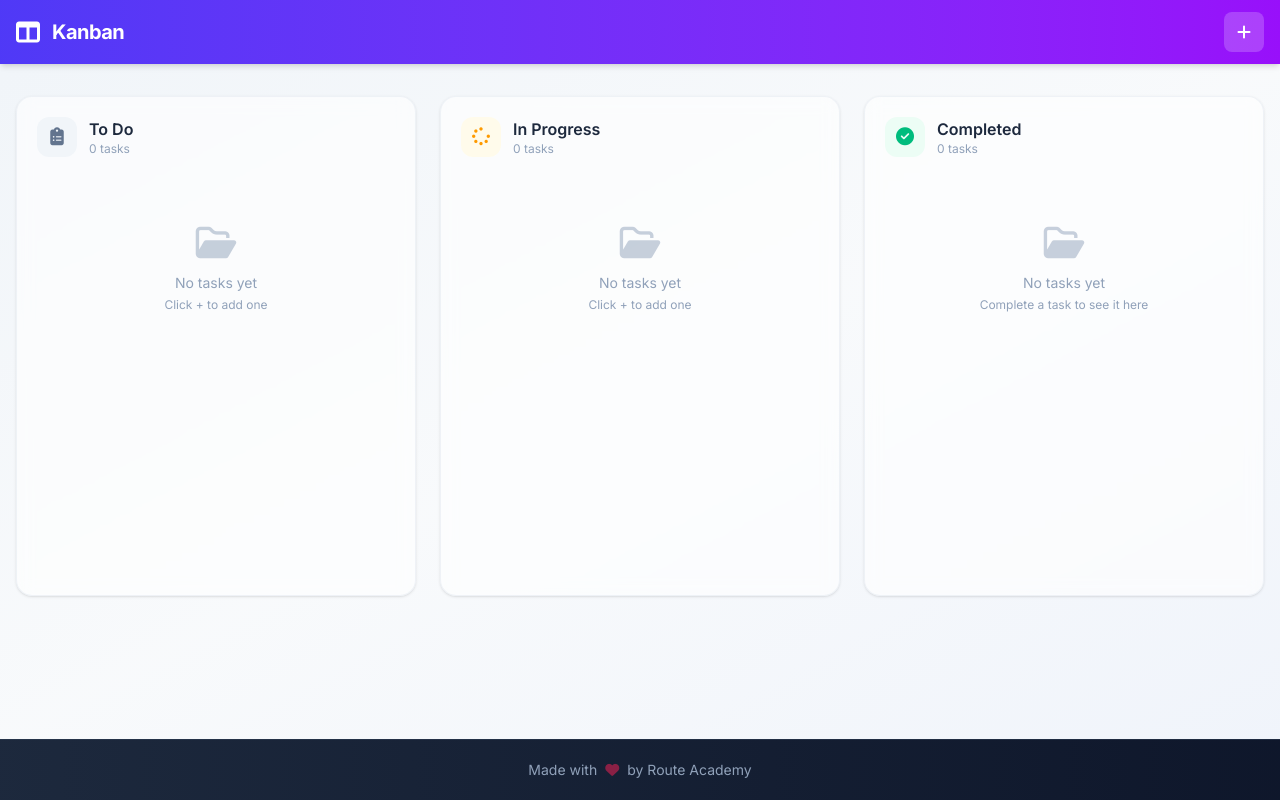
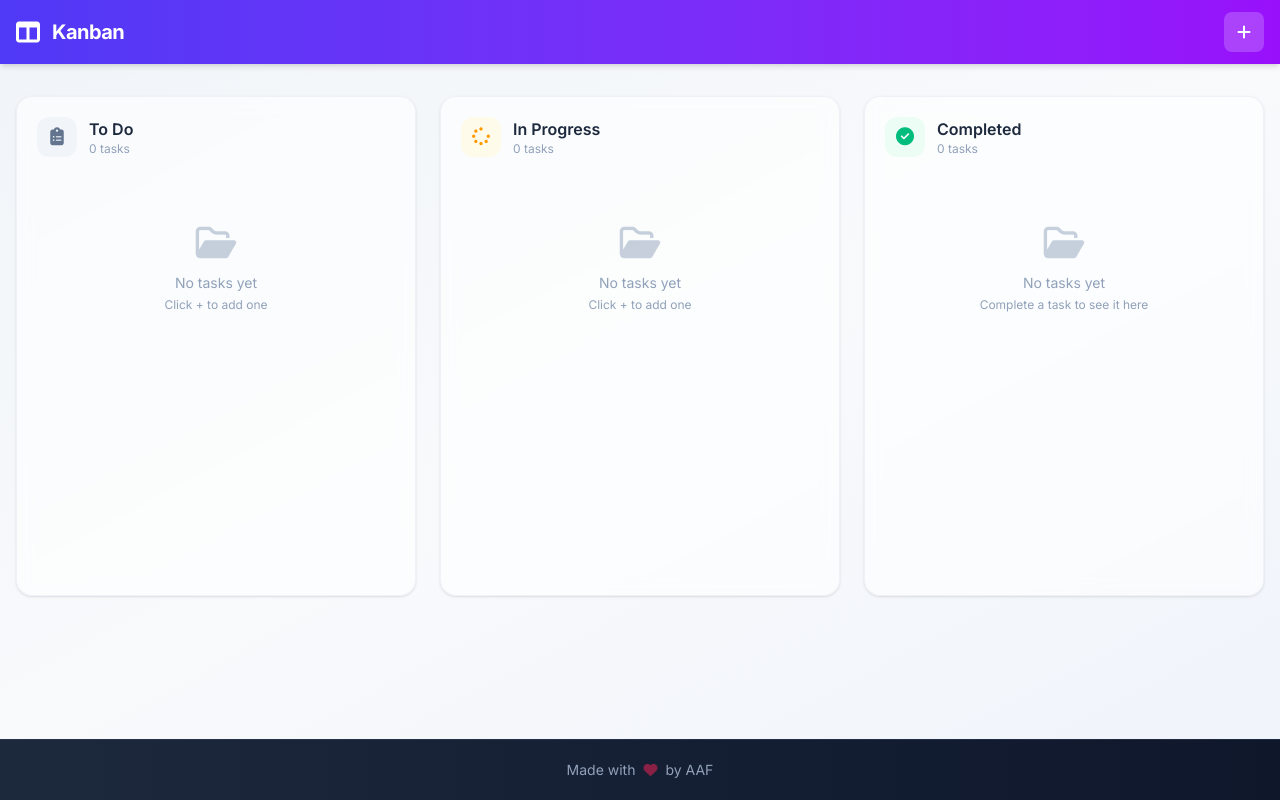
Before and after one commit to Ahmed-Assem99/Project13-KanbanTaskManager, a website: page index.html in a window 1280 px wide. Drawn offline with Linux system fonts and the light colour scheme.

Commit message:
changed footer signature

```diff
--- a/index.html
+++ b/index.html
@@ -334,7 +334,7 @@
           >
             Made with
             <i class="fa-solid fa-heart text-rose-500 animate-pulse"></i> by
-            Route Academy
+            AAF
           </p>
         </footer>
       </div>
```
